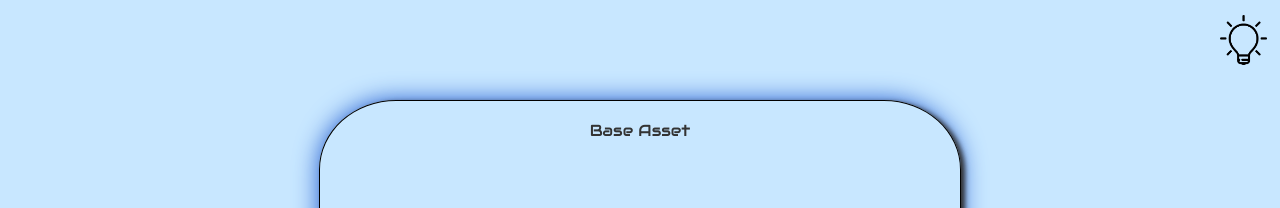
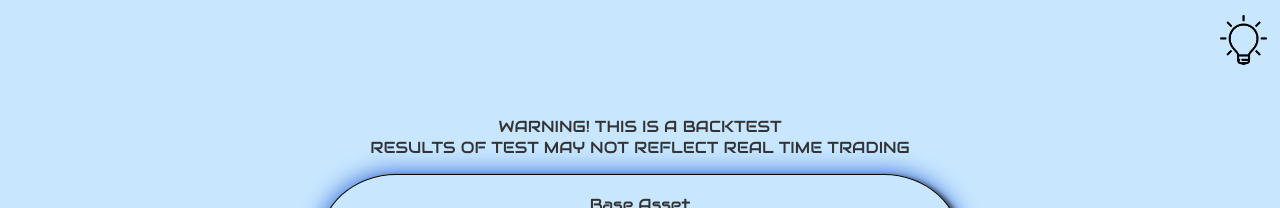
Before and after one commit to Jojo970/EmaCalculatorReact, a React (Create React App) app: page /makestrategy in a window 1280 px wide. Shown: the top 208 px of the page. Built offline with nearby package versions, Linux system fonts and the light colour scheme; no server answers.

Commit message:
include warnings on strategy making page

```diff
--- a/src/components/MakeStrategy.js
+++ b/src/components/MakeStrategy.js
@@ -40,6 +40,7 @@ const MakeStrategy = ({setEmaOne, setEmaTwo, name, setName, theme}) => {
     <>
     <div className={pagetheme}>
       <div className='blockThing'> </div>
+      <p>WARNING! THIS IS A BACKTEST<br></br> RESULTS OF TEST MAY NOT REFLECT REAL TIME TRADING</p>
     <form onSubmit={strategyCalculate} className={divtheme}>
 
       <label>Base Asset</label>
@@ -63,7 +64,7 @@ const MakeStrategy = ({setEmaOne, setEmaTwo, name, setName, theme}) => {
     <p>All data is retrieved from Binance.us API.<br></br>
     Prices are retrieved as daily prices.<br></br>
     Data only reflects past 1 year or amount <br></br>
-    of time that the coin has been on Binance.
+    of time that the coin has been on Binance.<br></br>
     </p>
     <div className='blockThing'> </div>
     {animationStyle ? (<>
```
